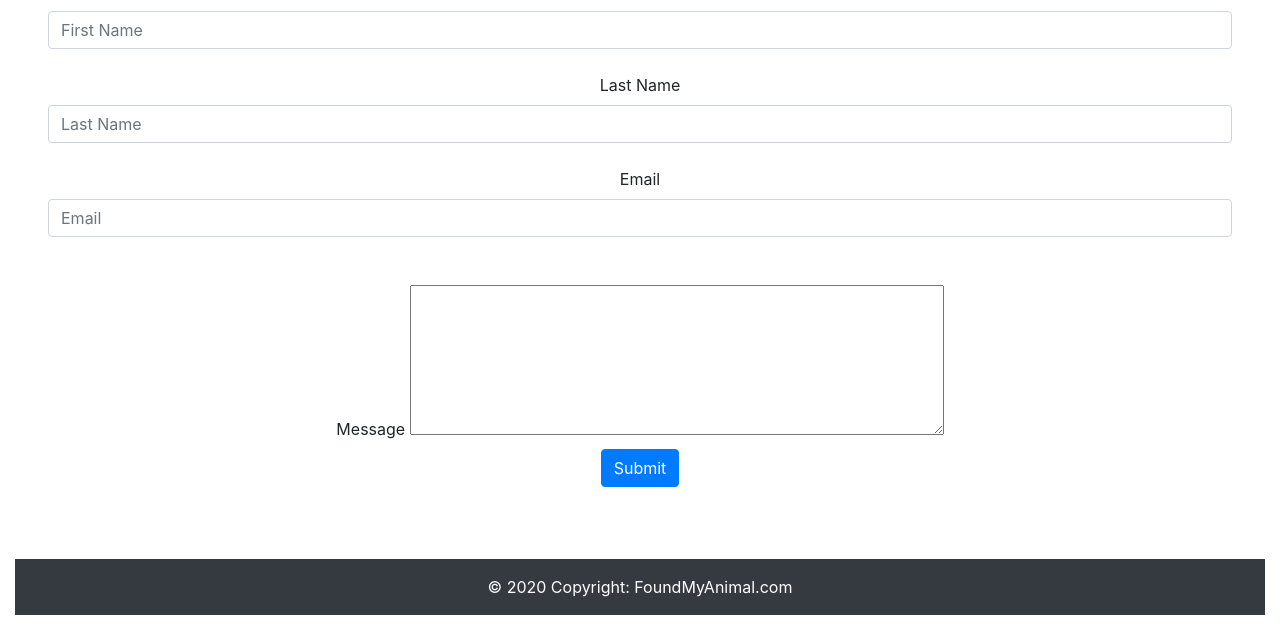
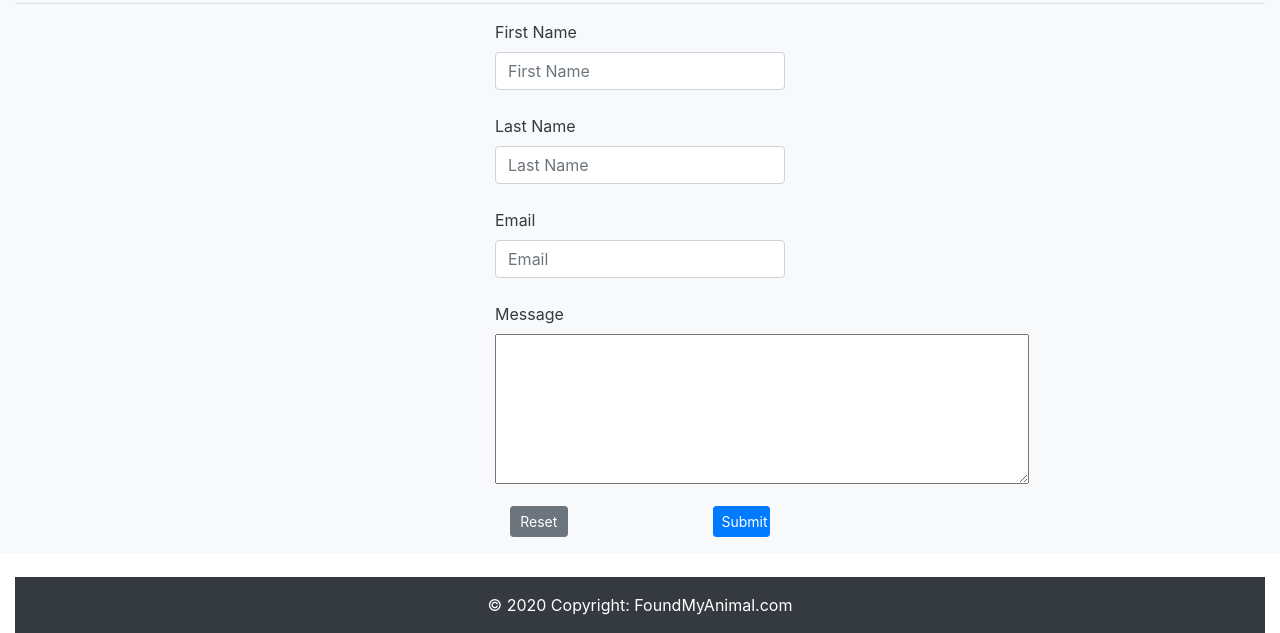
Before and after one commit to Rehmaaany/Found-My-Animal, a plain HTML site: page contact.html in a window 1280 px wide. Shown: the part 445-1078 px from the top of the page. Drawn offline with nearby package versions, Linux system fonts and the light colour scheme.

Commit message:
Modified

```diff
--- a/contact.html
+++ b/contact.html
@@ -48,19 +48,39 @@
     <p class="text-center lead ">Customer Service Hours:</p>
     <p class="text-center lead ">Monday - Friday, 9am to 4pm EST</p>
     <p class="text-center lead">Required Information*</p>
-    <form action="" class="">
-        <div class="form-group text-center p-5">
+
+    <div class="container-fluid h-100 bg-light text-dark">
+      <div class="row justify-content-center align-items-center">
+        <h1>Form</h1>
+      </div>
+      <hr/>
+      <div class="row justify-content-center align-items-center h-100">
+        <div class="col col-sm-6 col-md-6 col-lg-4 col-xl-3">
+          <form action="">
+            <div class="form-group">
               <label for="First Name">First Name</label>
                 <input type="FN" class="form-control" placeholder="First Name" id="Name">
                 <label for="Last Name" class="mt-4">Last Name</label>
                 <input type="LN" class="form-control" placeholder="Last Name" id="Name">
                 <label for="Email" class="mt-4">Email</label>
                 <input type="Email" class="form-control" placeholder="Email" id="Email">
-            <label for="Message">Message</label>
-            <textarea class="mt-5 text-center text-align" name="Message" id="" cols="50" rows="6"></textarea>
-            <div><button class="btn btn-primary">Submit</button></div>
+                <label for="Message" class="mt-4">Message</label>
+                <textarea class="text-center text-align" name="Message" id="" cols="50" rows="6"></textarea>
+
             </div>
+            <div class="form-group">
+              <div class="container">
+                <div class="row">
+                  <div class="col"><button class="col-6 btn btn-secondary btn-sm float-left">Reset</button></div>
+                  <div class="col"><button class="col-6 btn btn-primary btn-sm float-right">Submit</button></div>
+                </div>
+              </div>
+            </div>
+
           </form>
+        </div>
+      </div>
+    </div>
     <div class="container my-7 mt-4 col-lg-12">
       <div class="text-center text-white bg-dark p-3">
         © 2020 Copyright:
```
Also changed, not shown: index.html (+2 -2 lines). Lines whose indentation alone changed are shown as unchanged.
